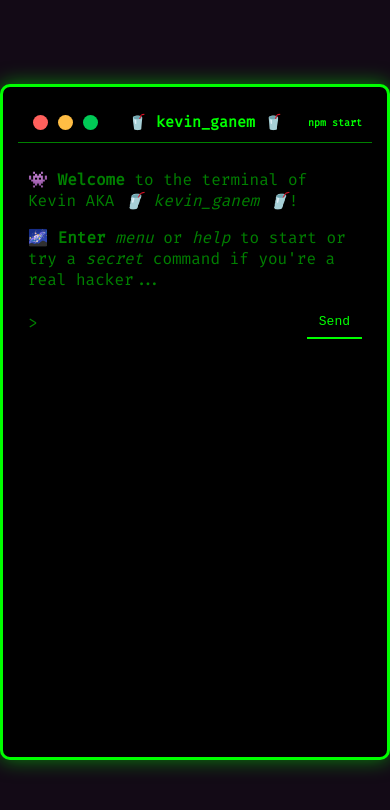
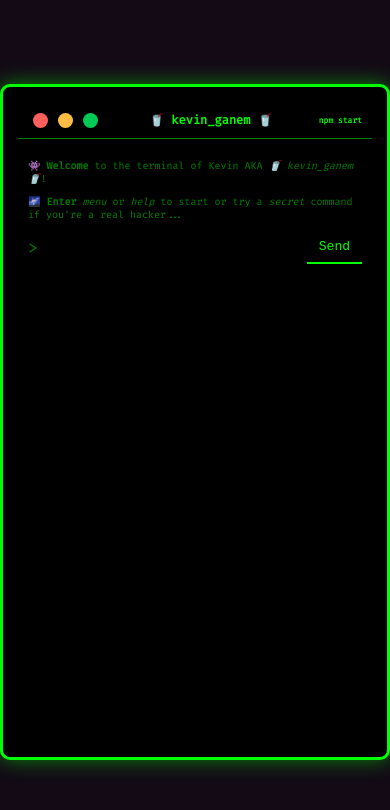
Before and after one commit to kevinganem/cv_console, a React (Create React App) app: page / in a window 390 px wide. Shown: the top 810 px of the page. Built offline with nearby package versions, Linux system fonts and the light colour scheme.

Commit message:
fix issues on mobile screens

```diff
--- a/src/styles/terminal.css
+++ b/src/styles/terminal.css
@@ -52,8 +52,12 @@ body {
     height: 80vh;
   }
 
+  .terminal p {
+    font-size: 10px;
+  }
+
   .terminal-header {
-    font-size: 10px;
+    font-size: 8px;
   }
 
   .send-button {
```
